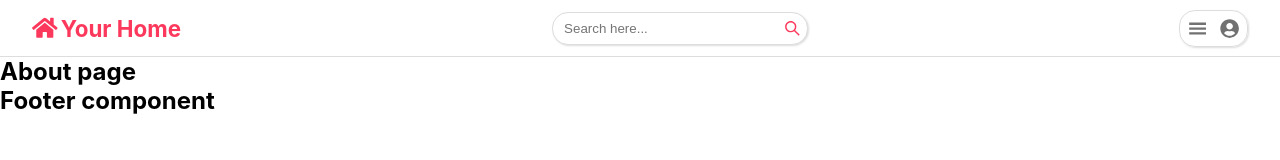
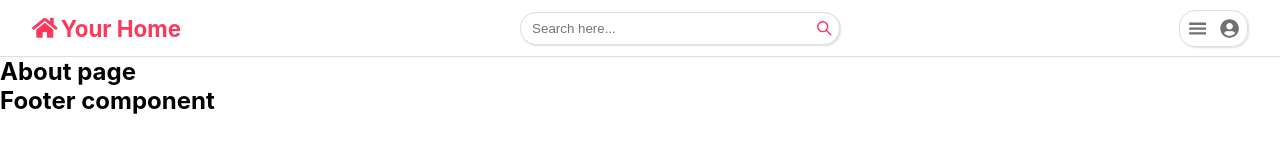
Before and after one commit to IsmaelAvotra/real-estate-app, a Next.js app: page /about in a window 1280 px wide. Shown: the top 160 px of the page. Built offline with nearby package versions, Linux system fonts and the light colour scheme.

Commit message:
code improvement

```diff
--- a/components/banner/BuyBanner.jsx
+++ b/components/banner/BuyBanner.jsx
@@ -1,8 +1,10 @@
-import React from 'react'
-import styles from './BuyBanner.module.css'
 import Image from 'next/image'
 import Link from 'next/link'
 
+// import styles CSS
+import styles from './BuyBanner.module.css'
+
+// import image for banner
 import buyImage from '../../public/buy.jpeg'
 
 const BuyBanner = () => {
--- a/components/navbar/Navbar.jsx
+++ b/components/navbar/Navbar.jsx
@@ -1,14 +1,17 @@
 import React, { useState } from 'react'
+import Link from 'next/link'
+
+// import styles CSS
 import styles from './Navbar.module.css'
 
-import Link from 'next/link'
-
+// import react icons
 import { GiHamburgerMenu } from 'react-icons/gi'
 import { AiOutlineSearch } from 'react-icons/ai'
 import { FaUserCircle, FaHome } from 'react-icons/fa'
 
-const navbar = () => {
+const Navbar = () => {
   const [isOpen, setIsOpen] = useState(false)
+
   return (
     <div className={styles.navbar}>
       <div className={styles.logo}>
@@ -45,4 +48,4 @@ const navbar = () => {
   )
 }
 
-export default navbar
+export default Navbar
--- a/components/navbar/Navbar.module.css
+++ b/components/navbar/Navbar.module.css
@@ -1,4 +1,6 @@
 .navbar {
+  position: sticky;
+  top: 0;
   background-color: #ffffff;
   display: flex;
   align-items: center;
@@ -28,7 +30,7 @@
 
 .search form {
   background-color: #ffffff;
-  width: 20vw;
+  width: 25vw;
   padding: 0.3rem;
   display: flex;
   align-items: center;
--- a/components/property/Property.jsx
+++ b/components/property/Property.jsx
@@ -1,12 +1,18 @@
 import Link from 'next/link'
 import Image from 'next/image'
+
+// import styles CSS
 import styles from '../../styles/Home.module.css'
 
+// import react icons
 import { GoVerified } from 'react-icons/go'
 import { BsGridFill } from 'react-icons/bs'
 import { FaBed, FaBath } from 'react-icons/fa'
+
+// import default image when no image
 import defaultImage from '../../public/house.jpg'
 
+// import milify for round numbers
 import millify from 'millify'
 
 const Property = ({
```
Also changed, not shown: components/banner/RentalBanner.jsx (+4 -3 lines).
